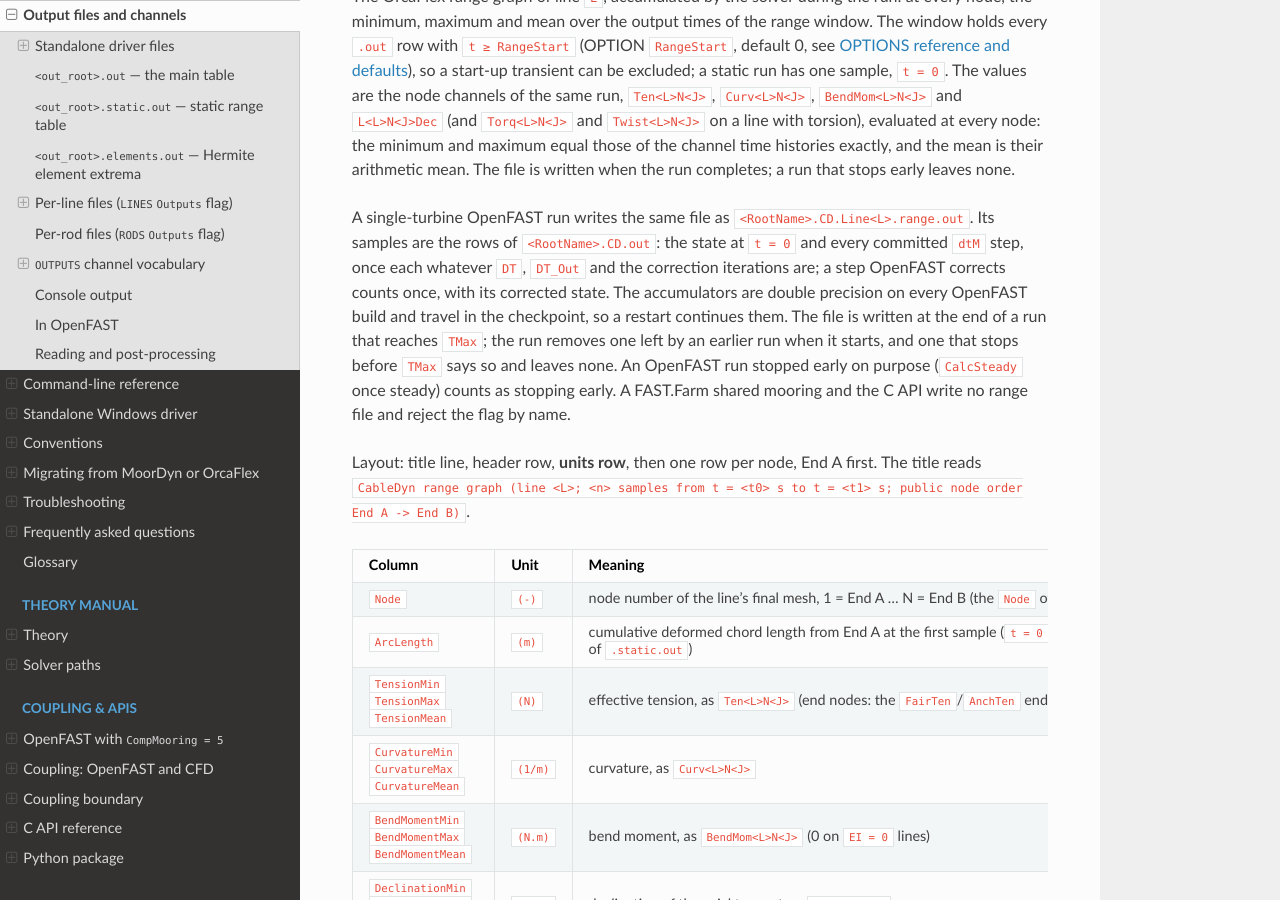
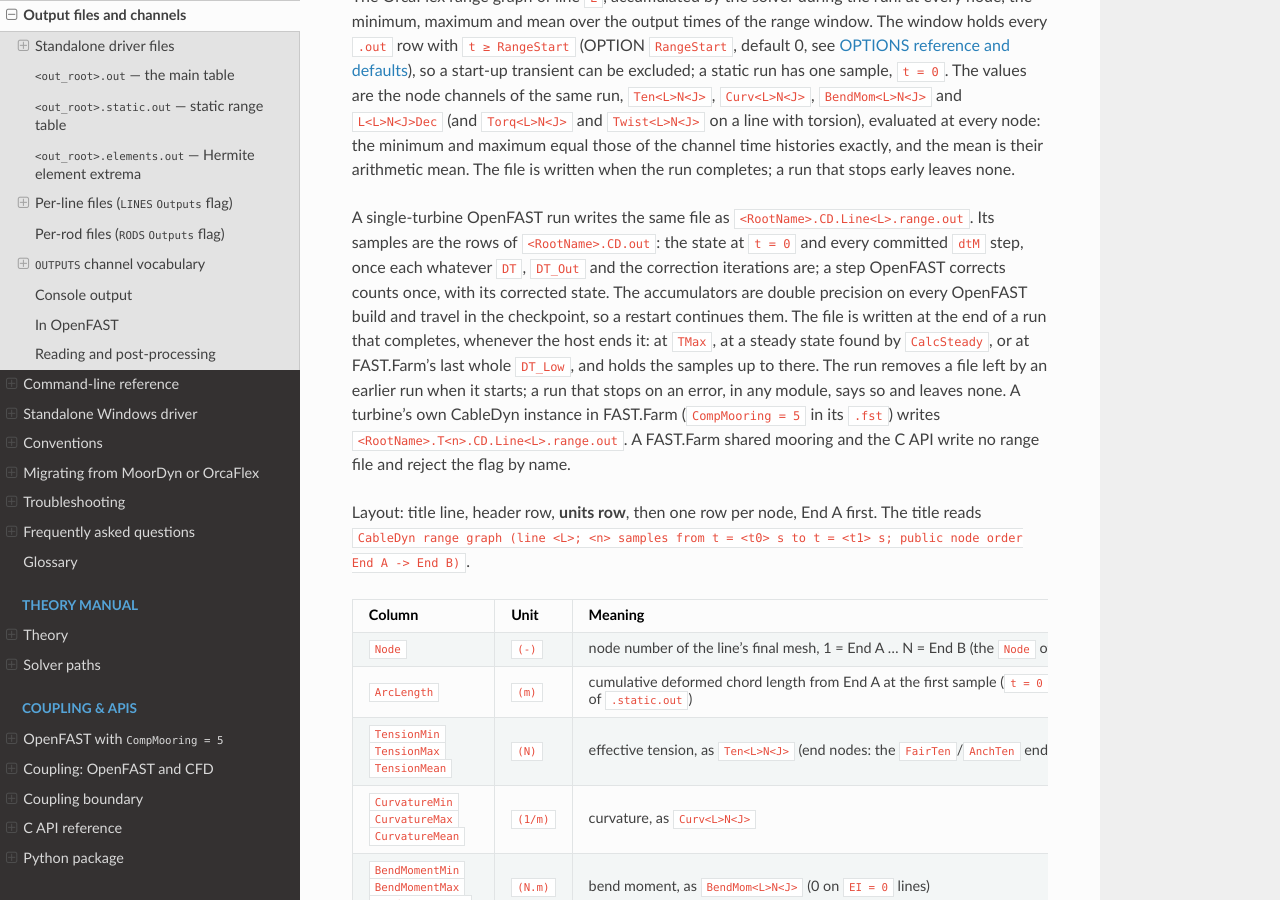
Before and after one commit to SMI-Lab-Inha/CableDyn, a Sphinx documentation site: the page built from doc/outputs.rst, in a window 1280 px wide and 900 px high, scrolled down 6333 px. Built offline with Sphinx 7.4.7 and the Read the Docs theme 3.1.0, drawn with Linux system fonts in a browser that asks for light colours; some of the changed text lies outside the part shown.

Commit message:
fix(openfast): retries at any dtM, CalcSteady, FAST.Farm range files and full notes (#98)
A solver step retry works at any dtM/DT. The glue copies the step-start
OtherState back over the predicted one, which the shell read as a rewound
checkpoint: at dtM = DT it rebuilt the model on every retry, and at dtM > DT
it stopped. A retry now restores the aggregate's step-start snapshot and the
load predictor is mirrored back into OtherState. The committed-force cache
survives a restore.

CalcSteady keeps its state map through a rebuild and runs to the end of the
run with more than one operating point. Range graphs are written when the
host reports a completed run, in OpenFAST and FAST.Farm, and not after an
error; a turbine's own instance writes
<RootName>.T<n>.CD.Line<L>.range.out. Initialisation notes of a coupled line
reach the console in full, and a restart no longer rewrites .CD.static.out.

Parameter gains Linearize and Misc gains HostComplete, so checkpoints from
earlier builds cannot be restarted.

Signed-off-by: Jae Hoon Seo <jaehoon.seo@inha.ac.kr>

```diff
--- a/doc/openfast.rst
+++ b/doc/openfast.rst
@@ -278,7 +278,7 @@
    * - ``<RootName>.CD.Line<L>.range.out``
      - CableDyn-owned, for a line with the ``LINES`` ``Outputs`` flag ``r``: the range graph, the
        minimum, maximum and mean at every node over the committed steps from ``RangeStart``,
-       written when the run reaches ``TMax`` (:doc:`outputs`)
+       written at the end of a run that completes (:doc:`outputs`)
    * - ``<RootName>.CD.rst.dat``
      - temporary CableDyn-owned copy of the deck, written in the ``MooringFile`` folder only
        when a run restarts from a checkpoint (see *Lifecycle features*), and removed after use
--- a/doc/outputs.rst
+++ b/doc/outputs.rst
@@ -391,10 +391,12 @@
 step, once each whatever ``DT``, ``DT_Out`` and the correction iterations are; a step OpenFAST
 corrects counts once, with its corrected state. The accumulators are double precision on every
 OpenFAST build and travel in the checkpoint, so a restart continues them. The file is written at
-the end of a run that reaches ``TMax``; the run removes one left by an earlier run when it starts,
-and one that stops before ``TMax`` says so and leaves none. An OpenFAST run stopped early on
-purpose (``CalcSteady`` once steady) counts as stopping early. A FAST.Farm shared mooring and the
-C API write no range file and reject the flag by name.
+the end of a run that completes, whenever the host ends it: at ``TMax``, at a steady state found
+by ``CalcSteady``, or at FAST.Farm's last whole ``DT_Low``, and holds the samples up to there.
+The run removes a file left by an earlier run when it starts; a run that stops on an error, in any
+module, says so and leaves none. A turbine's own CableDyn instance in FAST.Farm (``CompMooring = 5``
+in its ``.fst``) writes ``<RootName>.T<n>.CD.Line<L>.range.out``. A FAST.Farm shared mooring and
+the C API write no range file and reject the flag by name.
 
 Layout: title line, header row, **units row**, then one row per node, End A first. The title reads
 ``CableDyn range graph (line <L>; <n> samples from t = <t0> s to t = <t1> s; public node order
@@ -1030,9 +1032,9 @@
 The first data row is the static initialisation at ``t = 0``; every further row is written after
 each committed CableDyn step, at every ``dtM`` boundary. It is independent of OpenFAST's ``DT_Out``
 and never repeats held values between
-CableDyn steps. If OpenFAST corrects a step (predictor–corrector iterations), the provisional row
-is replaced rather than duplicated; the file is flushed after every row, so it is readable during
-a run and intact after a crash.
+CableDyn steps. If OpenFAST retries a step, at any ``dtM``, the provisional row is replaced rather
+than duplicated, and a restore of an operating point (``CalcSteady``) keeps the rows of the run;
+the file is flushed after every row, so it is readable during a run and intact after a crash.
 
 Select CableDyn channels in the ``OUTPUTS`` section of the CableDyn ``MooringFile``; they are not
 members of the top-level ``.fst`` ``OutList``. The ``TDP<L>`` channels are evaluated from the
```
Also changed, not shown: 11 other files.
